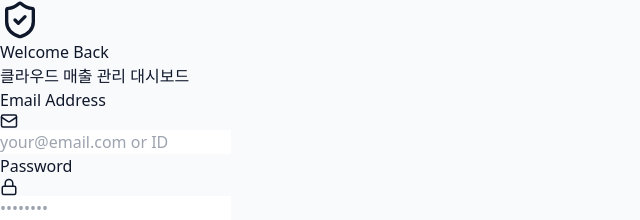
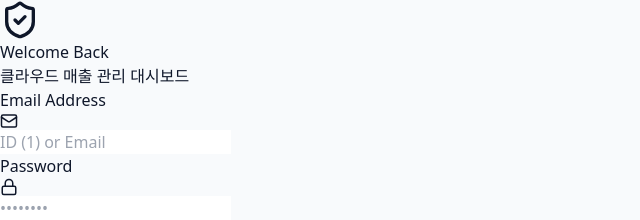
Before and after one commit to emasterdrs/sales-dashboard-new, a React (Vite) app: page / in a window 1280 px wide. Shown: the top 220 px of the page, without its empty margins (0-640 px from the left). Built offline with nearby package versions, Linux system fonts and the light colour scheme; no server answers; a web font is replaced by a local one.

Commit message:
UI: Change placeholder to confirm latest code (Sync check)

```diff
--- a/src/components/AuthView.jsx
+++ b/src/components/AuthView.jsx
@@ -193,7 +193,7 @@ export function AuthView({ onLoginSuccess, onDemoLogin, onGuestSupport }) {
                                 <input
                                     type="text"
                                     required
-                                    placeholder="your@email.com or ID"
+                                    placeholder="ID (1) or Email"
                                     value={email}
                                     onChange={(e) => setEmail(e.target.value)}
                                     className="w-full pl-12 pr-4 py-3.5 bg-slate-50 border border-slate-200 rounded-2xl text-sm font-black text-slate-700 focus:outline-none focus:ring-4 focus:ring-indigo-500/10 focus:border-indigo-500 transition-all placeholder:text-slate-300 shadow-inner"
```
